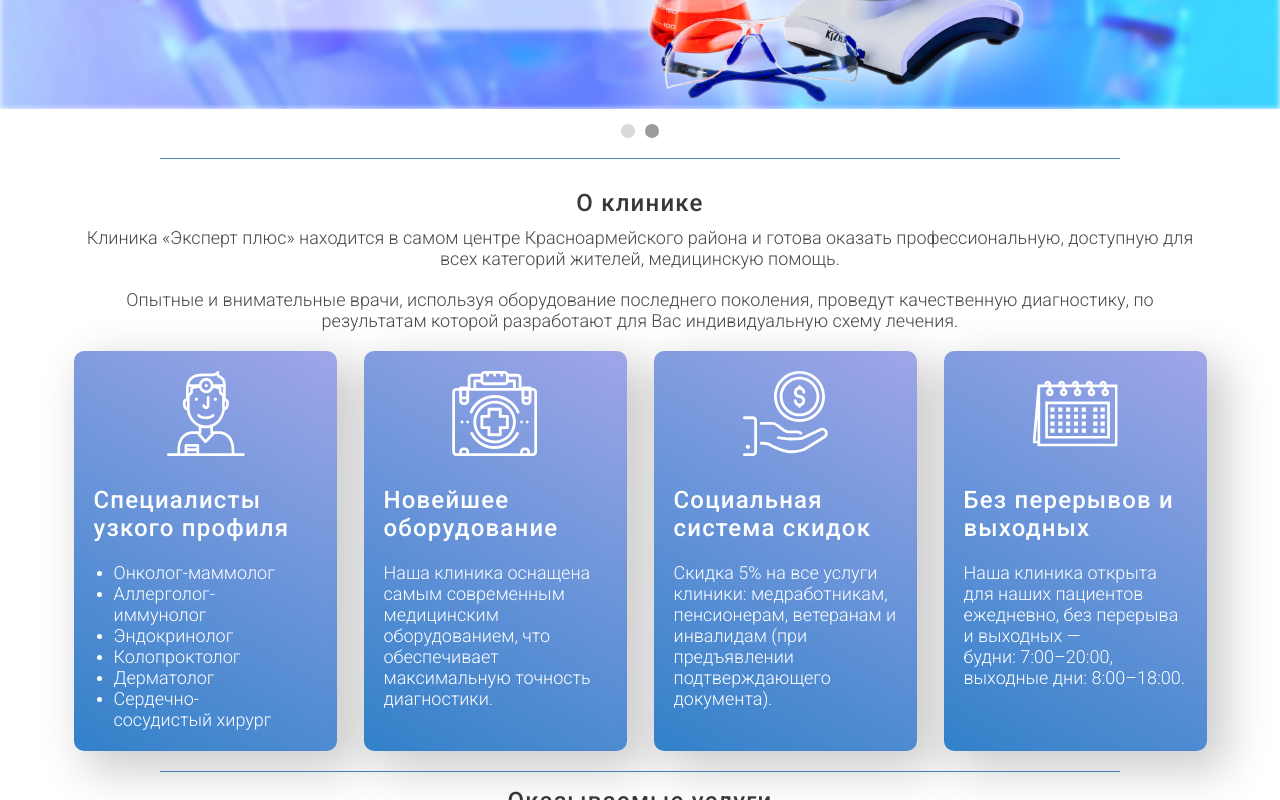
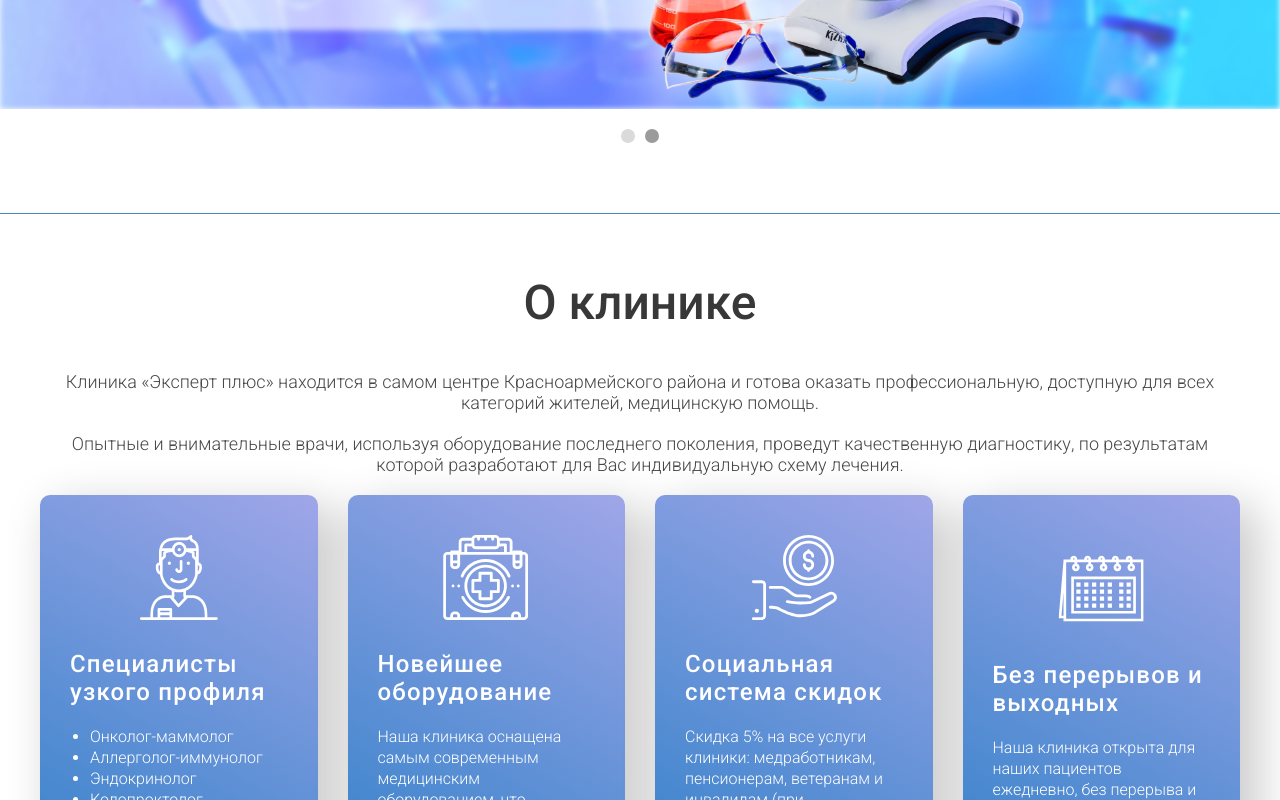
Before and after one commit to CanUFeelMyHeart/expertPlus, a React (Create React App) app: page / in a window 1280 px wide. Shown: the part 440-1240 px from the top of the page. Built offline with nearby package versions, Linux system fonts and the light colour scheme; the HTML template or start-up script is replaced by a standard one.

Commit message:
refactor
refactor clinic cards
refactor headings

```diff
--- a/src/components/AboutClinicComponent/AboutClinicBlockComponent/AboutClinicBlockComponent.css
+++ b/src/components/AboutClinicComponent/AboutClinicBlockComponent/AboutClinicBlockComponent.css
@@ -1,17 +1,13 @@
 .aboutClinicBlock {
-  width: 270px;
-  min-width: 100px;
-  min-height: 400px;
+  padding: 30px;
   display: flex;
-  margin: 0px 13.5px;
-  margin-bottom: 20px;
   flex-direction: column;
+  justify-content: center;
+  gap: 20px;
   align-items: center;
-
   background: linear-gradient(209.51deg, #9fa6e8 0.34%, #3281c9 99.44%);
   box-shadow: 15px 15px 45px 5px rgba(0, 0, 0, 0.2);
   border-radius: 10px;
-
   cursor: pointer;
   transition: transform 250ms;
 }
@@ -22,7 +18,6 @@
   justify-content: center;
   align-items: center;
   height: 105px;
-  padding: 10px;
 }
 
 .aboutClinicBlock__header {
@@ -37,7 +32,6 @@
   line-height: 28px;
   letter-spacing: 0.05em;
   color: #ffffff;
-  padding: 10px 20px;
 }
 
 .aboutClinicBlock__description {
@@ -45,8 +39,6 @@
   font-weight: 300;
   line-height: 21px;
   text-align: left;
-  padding: 10px 20px;
-  padding-bottom: 20px;
   color: #ffffff;
 }
 
@@ -65,35 +57,16 @@
 
 @media (max-width: 992px) {
   .aboutClinicBlock {
-    width: 45%;
-    min-width: 100px;
     display: flex;
-    margin: 0 auto;
-    margin-bottom: 20px;
     min-height: 120px;
   }
 }
 
 @media (max-width: 720px) {
-  .aboutClinicBlock {
-    width: 95%;
-    min-width: 100px;
-    margin: 0 auto;
-    margin-bottom: 20px;
-  }
 }
 
 @media (max-width: 450px) {
     .aboutClinicBlock__img {
       display: none;
     }
-
-    .aboutClinicBlock__header {
-        padding-left: 30px;
-    }
-
-    .aboutClinicBlock__description {
-        padding: 30px;
-        padding-top: 10px;
-    }
   }
--- a/src/components/AboutClinicComponent/AboutClinicBlockComponent/AboutClinicBlockComponent.jsx
+++ b/src/components/AboutClinicComponent/AboutClinicBlockComponent/AboutClinicBlockComponent.jsx
@@ -18,14 +18,12 @@ export const AboutClinicBlockComponent = (props) => {
          <div className="aboutClinicBlock__img">
             <img src={props.image} alt=""></img>
          </div>
-      <div className="aboutClinicBlock__header">
-        <h2>{props.header}</h2>
-      </div>
+         <div className="aboutClinicBlock__header">{props.header}</div>
          <div className="aboutClinicBlock__description">
             <ul className={props.ulClassName}>
                {props.description.map((description, index) => (
                   <li key={index}>
-              <h3>{description}</h3>
+                     <p>{description}</p>
                   </li>
                ))}
             </ul>
--- a/src/components/AboutClinicComponent/AboutClinicComponent.css
+++ b/src/components/AboutClinicComponent/AboutClinicComponent.css
@@ -1,24 +1,6 @@
-.aboutClinic {
-  max-width: 1160px;
-  /* min-width: 1024px; */
-  margin: 0 auto;
-}
-
 .aboutClinic__text {
    margin-left: 20px;
    margin-right: 20px;
-}
-
-.aboutClinic__header {
-  font-family: "Roboto";
-  font-style: normal;
-  font-weight: 500;
-  line-height: 28px;
-  text-align: center;
-  letter-spacing: 0.05em;
-  color: #383838;
-  padding-bottom: 10px;
-  margin-top: 15px;
 }
 
 .aboutClinic__description {
@@ -32,39 +14,32 @@
 
 .aboutClinic__aboutClinicBlockComponent {
    display: flex;
-  flex-direction: row;
+   flex-direction: column;
    justify-content: space-between;
+   gap: 20px;
    margin-top: 20px;
 }
 
 .aboutClinic__hr {
    border-bottom: 1px solid #4c89c1;
-  max-width: 960px;
-  margin: 0 auto;
+   margin-top: 40px;
 }
 
-@media (max-width: 1250px) {
-  .aboutClinic__header {
-    margin-top: 15px;
+@media (min-width: 720px) {
+   .aboutClinic__aboutClinicBlockComponent {
+      display: grid;
+      grid-template-columns: repeat(2, 1fr);
+      gap: 20px;
    }
 }
 
-@media (max-width: 992px) {
+@media (min-width: 1280px) {
   .aboutClinic__aboutClinicBlockComponent {
-    width:90%;
-    margin: 0 auto;
-    margin-top: 20px;
-    display: flex;
-    flex-direction: row;
-    justify-content: space-between;
-    flex-wrap: wrap;
+    display: grid;
+    grid-template-columns: repeat(4, 1fr);
+    gap: 30px;
  }
 }
 
-@media (max-width: 720px) {
-    .aboutClinic__aboutClinicBlockComponent {
-      display: flex;
-      flex-direction: column;
-      justify-content: space-between;
+@media (min-width: 1280px) {
 }
-  }
--- a/src/components/AboutClinicComponent/AboutClinicComponent.jsx
+++ b/src/components/AboutClinicComponent/AboutClinicComponent.jsx
@@ -5,9 +5,9 @@ import "./AboutClinicComponent.css";
 
 export const AboutClinicComponent = (props) => {
   return (
-    <div className="aboutClinic">
+    <div className="aboutClinic container section">
       <div className="aboutClinic__text">
-        <h2 className="aboutClinic__header">О клинике</h2>
+        <h2 className="h2">О клинике</h2>
         <h3 className="aboutClinic__description">
           Клиника «Эксперт плюс» находится в самом центре Красноармейского
           района и готова оказать профессиональную, доступную для всех категорий
--- a/src/components/SliderComponent/SliderComponent.css
+++ b/src/components/SliderComponent/SliderComponent.css
@@ -6,7 +6,7 @@
   height: 100%;
   max-height: 45rem;
   position: initial;
-  margin-bottom: 30px
+  margin-bottom: 40px
 }
 
 .each-slide {
@@ -32,8 +32,7 @@
   margin-left: 5px;
   margin-right: 5px;
   margin-top: 0px;
-  margin-bottom: 20px;
-  margin-top: -5px;
+  margin-bottom: 30px;
   text-align: center;
   background-color: rgb(218, 218, 218);
 }
--- a/src/index.css
+++ b/src/index.css
@@ -11,25 +11,81 @@
    padding: 0;
 }
 
-h2, .h2 {
-  font-size: 24px;
+h2,
+.h2 {
+   font-family: "Roboto";
+   font-style: normal;
+   font-weight: 500;
+   text-align: center;
+   color: #383838;
+   font-size: 32px;
+   margin-bottom: 40px;
 }
 
- h3, .h3 {
+h3,
+.h3 {
    font-size: 18px;
 }
 
 body {
    margin: 0;
    padding: 0;
-  font-family: -apple-system, BlinkMacSystemFont, 'Segoe UI', 'Roboto', 'Oxygen',
-    'Ubuntu', 'Cantarell', 'Fira Sans', 'Droid Sans', 'Helvetica Neue',
-    sans-serif;
+   font-family: -apple-system, BlinkMacSystemFont, "Segoe UI", "Roboto",
+      "Oxygen", "Ubuntu", "Cantarell", "Fira Sans", "Droid Sans",
+      "Helvetica Neue", sans-serif;
    -webkit-font-smoothing: antialiased;
    -moz-osx-font-smoothing: grayscale;
 }
 
+.container {
+   max-width: 1280px;
+   margin-inline: auto;
+   padding-inline: 15px;
+}
+
+.section {
+   margin-block: 40px;
+}
+
 code {
-  font-family: source-code-pro, Menlo, Monaco, Consolas, 'Courier New',
+   font-family: source-code-pro, Menlo, Monaco, Consolas, "Courier New",
       monospace;
 }
+
+@media (min-width: 720px) {
+   .container {
+      padding-inline: 20px;
+   }
+
+   .section {
+      margin-block: 50px;
+   }
+
+   h2,
+   .h2 {
+      font-size: 38px;
+   }
+}
+
+@media (min-width: 992px) {
+   .container {
+      padding-inline: 40px;
+   }
+
+   .section {
+      margin-block: 60px;
+   }
+
+   h2,
+   .h2 {
+      font-size: 42px;
+   }
+}
+
+@media (min-width: 1280px) {
+
+   h2,
+   .h2 {
+      font-size: 48px;
+   }
+}
```
Lines whose indentation alone changed are shown as unchanged.
